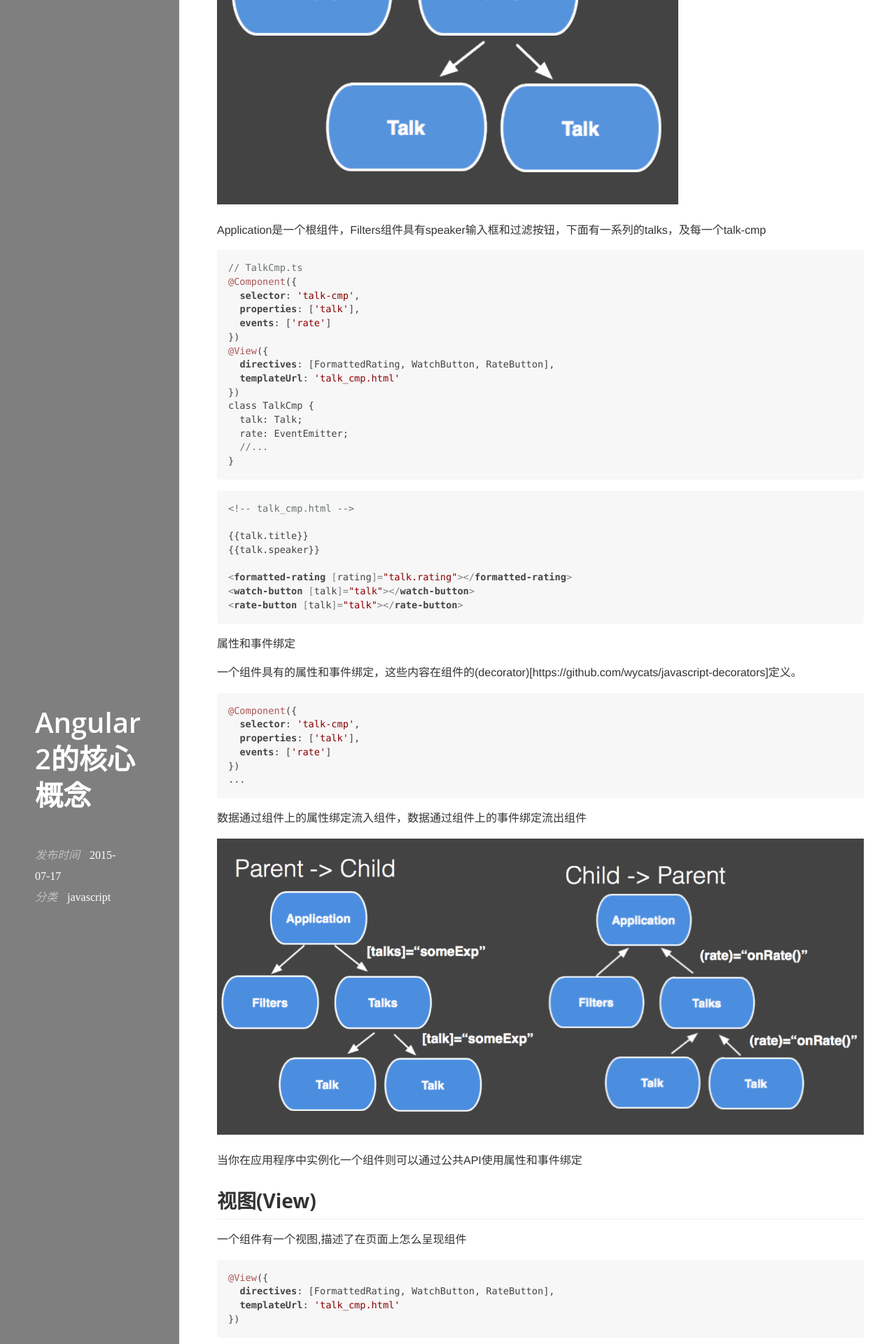
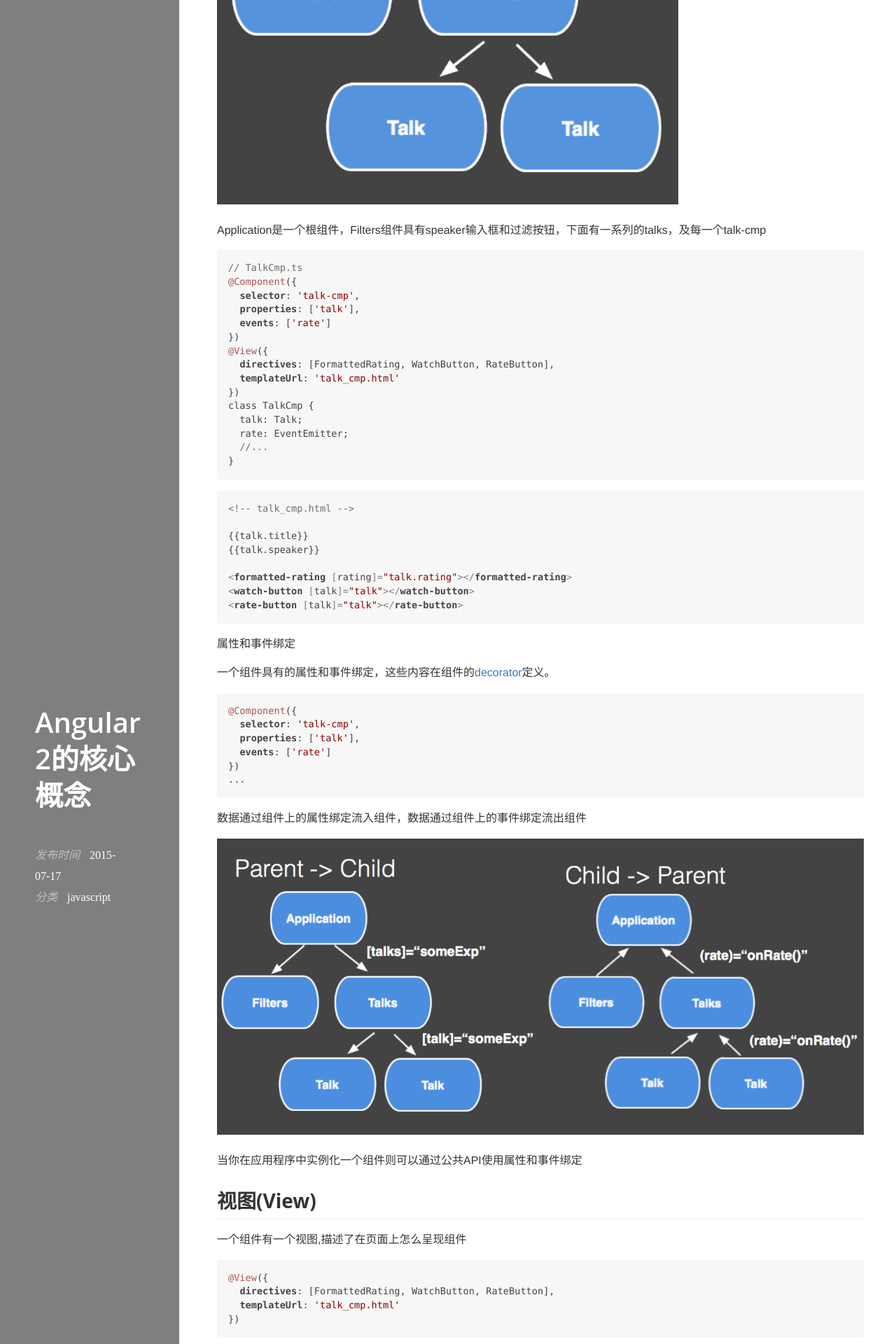
Before and after one commit to kittencup/kittencup.github.io, a Jekyll site: the page built from _posts/2015-07-17-Angular 2 的核心概念.md, in a window 1280 px wide. Shown: the part 1344-3264 px from the top of the page at 70% size. Built offline with Jekyll 4.4.1, drawn with Linux system fonts in a browser that asks for light colours; nearby versions of some CDN libraries; some web fonts are replaced; Markdown is read by kramdown in place of the engine named in the settings; comment, search, counter and statistics services are not loaded; some of the changed lines change nothing that is shown.

Commit message:
Update 2015-07-17-Angular 2 的核心概念.md

````diff
--- a/_posts/2015-07-17-Angular 2 的核心概念.md
+++ b/_posts/2015-07-17-Angular 2 的核心概念.md
@@ -50,7 +50,7 @@
 
 属性和事件绑定
 
-一个组件具有的属性和事件绑定，这些内容在组件的(decorator)[https://github.com/wycats/javascript-decorators]定义。
+一个组件具有的属性和事件绑定，这些内容在组件的[decorator](https://github.com/wycats/javascript-decorators)定义。
 
 ```javascript
 @Component({
````
